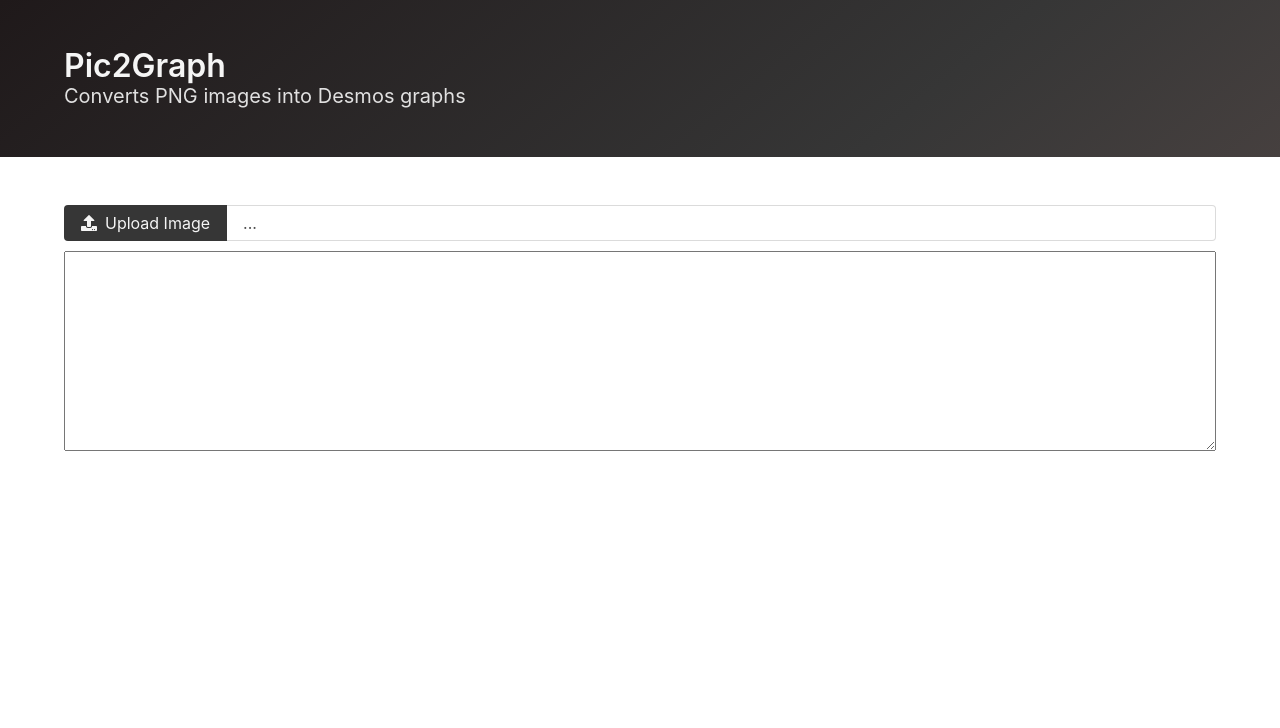
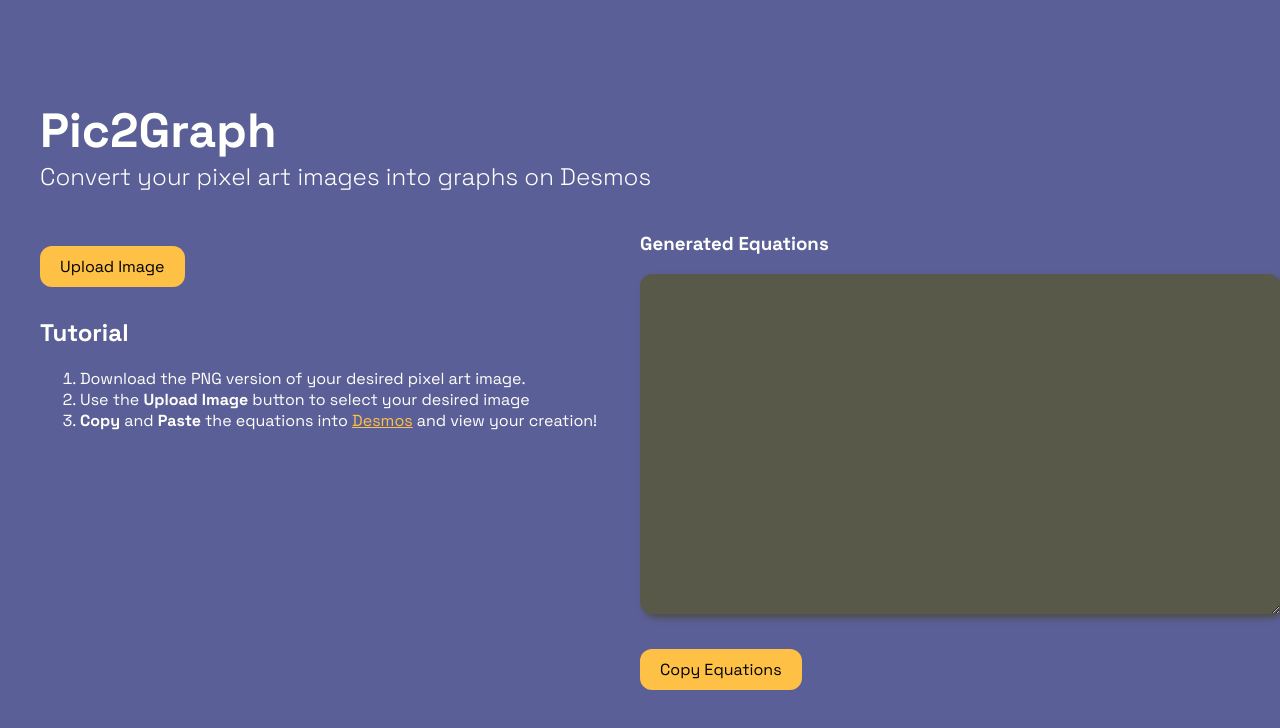
Before and after one commit to JinayJain/pic2graph, a plain HTML site: page index.html in a window 1280 px wide. Drawn offline with nearby package versions, Linux system fonts and the light colour scheme.

Commit message:
Update the website design with new color scheme

```diff
--- a/app.js
+++ b/app.js
@@ -2,9 +2,8 @@
 
 let thresh = 10;
 
-function processImg(){
-
-    var uploader = document.querySelector('input[type=file]').files[0];
+function processImg() {
+    var uploader = document.querySelector("input[type=file]").files[0];
     var canvas = document.getElementById("cnvs");
     var ctx = canvas.getContext("2d");
     var reader = new FileReader();
@@ -14,16 +13,18 @@
         img.src = reader.result;
     });
 
-    if(uploader){
+    if (uploader) {
         reader.readAsDataURL(uploader);
     }
 
     img.onload = () => {
-        document.getElementById('filename').innerText = uploader.name;
+        let output = document.querySelector("#result");
+        output.value = "";
+
+        document.getElementById("filename").innerText = uploader.name;
 
         canvas.width = img.width;
         canvas.height = img.height;
-
 
         ctx.drawImage(img, 0, 0, img.width, img.height);
         console.log("Image drawing complete.");
@@ -42,36 +43,39 @@
 
         console.log(pixels.data);
 
-
         // horizontal lines
 
-        for(let y = 0; y < pixels.height; y++){
+        for (let y = 0; y < pixels.height; y++) {
             let hasLine = false;
             let lineStart = -1;
-            for(let x = 0; x < pixels.width; x++){
+            for (let x = 0; x < pixels.width; x++) {
                 let pixLine = false;
-                for(let k = 0; k < 4; k++){
-                    if(Math.abs(getPixel(x, y, k) - getPixel(x, y+1, k)) >= thresh) {
+                for (let k = 0; k < 4; k++) {
+                    if (
+                        Math.abs(getPixel(x, y, k) - getPixel(x, y + 1, k)) >=
+                        thresh
+                    ) {
                         pixLine = true;
                         break;
                     }
                 }
 
-                if(pixLine){
-                    if(!hasLine){
+                if (pixLine) {
+                    if (!hasLine) {
                         hasLine = true;
                         lineStart = getX(x);
                     }
                 } else {
-                    if(hasLine){
+                    if (hasLine) {
                         lines.push({
                             dir: 1,
                             offset: getY(y) - 1,
                             start: lineStart,
-                            end: getX(x)
+                            end: getX(x),
                         });
-                        if(lines.length >= 5000){
-                            document.getElementById('filename').innerText = "Image too complex!";
+                        if (lines.length >= 5000) {
+                            document.getElementById("filename").innerText =
+                                "Image too complex!";
                             return;
                         }
 
@@ -85,7 +89,7 @@
                     dir: 1,
                     offset: getY(y) - 1,
                     start: lineStart,
-                    end: getX(pixels.width)
+                    end: getX(pixels.width),
                 });
 
                 hasLine = false;
@@ -93,35 +97,42 @@
         }
 
         // vertical lines
-        for(let x = 0; x < pixels.width; x++){
+        for (let x = 0; x < pixels.width; x++) {
             let hasLine = false;
             let lineStart = -1;
-            for(let y = pixels.height - 1; y >= 0; y--){
+            for (let y = pixels.height - 1; y >= 0; y--) {
                 let pixLine = false;
-                for(let k = 0; k < 4; k++){
-                    if(Math.abs(getPixel(x, y, k) - getPixel(x+1, y, k)) >= thresh) {
+                for (let k = 0; k < 4; k++) {
+                    if (
+                        Math.abs(getPixel(x, y, k) - getPixel(x + 1, y, k)) >=
+                        thresh
+                    ) {
                         pixLine = true;
                         break;
                     }
                 }
 
-                if(pixLine){
-                    if(!hasLine){
+                if (pixLine) {
+                    if (!hasLine) {
                         hasLine = true;
                         lineStart = getY(y);
                     }
                 } else {
-                    if(hasLine){
+                    if (hasLine) {
                         lines.push({
                             dir: 0,
                             offset: getX(x) + 1,
-                            start: lineStart-1,
-                            end: getY(y)-1
+                            start: lineStart - 1,
+                            end: getY(y) - 1,
                         });
 
-                        if(lines.length >= 5000){
+                        if (lines.length >= 5000) {
+                            document.getElementById("filename").innerText =
+                                "Image too complex!";
 
-                            document.getElementById('filename').innerText = "Image too complex!";
+                            output.value =
+                                "Image too complex! Try to reduce the resolution of the image.";
+
                             return;
                         }
 
@@ -133,48 +144,69 @@
                 lines.push({
                     dir: 0,
                     offset: getX(x) + 1,
-                    start: lineStart-1,
-                    end: getY(pixels.height)-1
+                    start: lineStart - 1,
+                    end: getY(pixels.height) - 1,
                 });
 
                 hasLine = false;
             }
         }
 
+        console.log("DONE! Created " + lines.length + " lines.");
 
-        console.log("DONE! Created " + lines.length + " lines.");
-        let output = document.querySelector("#output");
-
-        output.innerHTML = "";
+        output.value = "";
 
         lines.forEach((line) => {
-            output.innerHTML += getLineEquation(line);
+            output.value += getLineEquation(line);
         });
 
         output.select();
-        document.execCommand("copy");
-
-
-
     };
 }
 
-function getLineEquation(line){
-    if(line.dir == 0){
+async function copyToClipboard() {
+    var copyText = document.querySelector("#result");
+    await navigator.clipboard.writeText(copyText.value);
 
-        return "x = " + line.offset + "\\left\\{" + line.start + "\\le y \\le" + line.end + "\\right\\}\n";
+    var copyStatus = document.getElementById("copy-status");
+    copyStatus.innerText = "Copied!";
 
+    setTimeout(() => {
+        copyStatus.innerText = "";
+    }, 1000);
+}
+
+function getLineEquation(line) {
+    if (line.dir == 0) {
+        return (
+            "x = " +
+            line.offset +
+            "\\left\\{" +
+            line.start +
+            "\\le y \\le" +
+            line.end +
+            "\\right\\}\n"
+        );
     } else {
-
-        return "y = " + line.offset + "\\left\\{" + line.start + "\\le x \\le" + line.end + "\\right\\}\n";
-
+        return (
+            "y = " +
+            line.offset +
+            "\\left\\{" +
+            line.start +
+            "\\le x \\le" +
+            line.end +
+            "\\right\\}\n"
+        );
     }
 }
 
-function getPixel(i, j, c){
-
+function getPixel(i, j, c) {
     return pixels.data[j * 4 * pixels.width + 4 * i + c];
 }
 
-function getX(x) { return x - pixels.width/2; }
-function getY(y) { return -y + pixels.height/2; }
+function getX(x) {
+    return x - pixels.width / 2;
+}
+function getY(y) {
+    return -y + pixels.height / 2;
+}
--- a/index.html
+++ b/index.html
@@ -1,55 +1,68 @@
 <!DOCTYPE html>
 <html>
-
     <head>
         <meta charset="utf-8" />
         <meta name="viewport" content="width=device-width" />
-    <title>Pic2Graph</title>
-    <link rel="stylesheet" href="https://cdnjs.cloudflare.com/ajax/libs/bulma/0.7.4/css/bulma.min.css" />
-    <link rel="stylesheet" href="styles.css">
-    <script defer src="https://use.fontawesome.com/releases/v5.3.1/js/all.js"></script>
+        <title>Pic2Graph - Convert images into Desmos graphs</title>
+        <meta
+            name="description"
+            content="Convert your pixel art images into graphs on Desmos"
+        />
+        <link rel="stylesheet" href="styles.css" />
         <script src="app.js"></script>
     </head>
 
     <body>
-    <section class="hero is-dark is-bold">
-        <div class="hero-body">
-            <div class="container">
-                <h1 class="title">Pic2Graph</h1>
+        <div class="content">
+            <div class="header">
+                <h1>Pic2Graph</h1>
+                <p>Convert your pixel art images into graphs on Desmos</p>
             </div>
-            <div class="container">
-                <h1 class="subtitle">
-                    Converts PNG images into Desmos graphs
-                </h1>
+
+            <div class="two-column">
+                <div class="column">
+                    <p id="filename"></p>
+                    <!-- only accepts PNG images -->
+                    <label for="upload" id="upload-button">Upload Image</label>
+                    <input
+                        type="file"
+                        name="upload"
+                        id="upload"
+                        accept="image/png"
+                        onchange="processImg()"
+                        hidden
+                    />
+
+                    <div class="tutorial">
+                        <h2>Tutorial</h2>
+                        <ol>
+                            <li>
+                                Download the PNG version of your desired pixel
+                                art image.
+                            </li>
+                            <li>
+                                Use the <b>Upload Image</b> button to select
+                                your desired image
+                            </li>
+                            <li>
+                                <b>Copy</b> and <b>Paste</b> the equations into
+                                <a href="https://www.desmos.com/calculator"
+                                    >Desmos</a
+                                >
+                                and view your creation!
+                            </li>
+                        </ol>
                     </div>
                 </div>
-    </section>
 
-    <section class="section">
-        <div class="container">
-            <div class="file has-name is-fullwidth is-dark">
-                <label class="file-label">
-                    <input class="file-input" type="file" name="uploader" accept="image/x-png" onchange="processImg()">
-                    <span class="file-cta">
-                        <span class="file-icon">
-                            <i class="fas fa-upload"></i>
-                        </span>
-                        <span class="file-label">
-                            Upload Image
-                        </span>
-                    </span>
-                    <span class="file-name" id="filename">
-                        ...
-                    </span>
-                </label>
+                <div class="column">
+                    <h3>Generated Equations</h3>
+                    <textarea id="result"></textarea>
+                    <button onclick="copyToClipboard()">Copy Equations</button>
+                    <p id="copy-status"></p>
                 </div>
             </div>
-        <div class="container">
-            <textarea id="output"></textarea>
-            <canvas id="cnvs"></canvas>
         </div>
-    </section>
-
+        <canvas id="cnvs" hidden></canvas>
     </body>
-
 </html>
--- a/styles.css
+++ b/styles.css
@@ -1,5 +1,112 @@
-#output {
+@import url("https://fonts.googleapis.com/css2?family=Space+Grotesk:wght@300;400;700&display=swap");
+
+:root {
+    /* Color Palette */
+    --color-primary: #59594a;
+    --color-secondary: #5b5f97;
+    --color-accent: #ffc145;
+    --color-white: #fffffb;
+}
+
+body {
+    font-family: "Space Grotesk", sans-serif;
+    min-height: 100vh;
+    margin: 0;
+
+    background: var(--color-secondary);
+    color: var(--color-white);
+}
+
+button,
+#upload-button {
+    font-family: "Space Grotesk", sans-serif;
+    background-color: var(--color-accent);
+    color: black;
+    border: none;
+    border-radius: 12px;
+    padding: 10px 20px;
+    font-size: 1rem;
+}
+
+input[type="file"] {
+    display: none;
+}
+
+h1,
+h2,
+h3,
+h4,
+h5,
+h6 {
+    font-family: "Space Grotesk", sans-serif;
+    font-weight: 700;
+    margin-top: 0;
+}
+
+a {
+    color: var(--color-accent);
+}
+
+a:hover {
+    color: var(--color-primary);
+}
+
+.content {
+    max-width: 1200px;
+    margin: 0 auto;
+    padding: 20px 40px;
+    border-radius: 16px;
+}
+
+.header {
+    margin-top: 80px;
+    color: var(--color-white);
+}
+
+.header h1 {
+    font-size: 3rem;
+    font-weight: 700;
+    margin: 0;
+}
+
+.header p {
+    font-size: 1.5rem;
+    font-weight: 300;
+    margin: 0;
+}
+
+.two-column {
+    display: flex;
+    flex-direction: row;
+    margin-top: 40px;
+}
+
+.column {
+    flex: 1;
+}
+
+.tutorial {
+    margin-top: 40px;
+}
+
+#result {
     width: 100%;
-    height: 200px;
-    margin: 10px 0;
+    min-height: 300px;
+    resize: vertical;
+    font-family: "Space Grotesk", sans-serif;
+
+    padding: 20px;
+    border: none;
+
+    background-color: var(--color-primary);
+    color: var(--color-accent);
+    box-shadow: #4e4e49 4px 4px 6px;
+    border-radius: 12px;
+
+    margin-bottom: 30px;
+    line-height: 1.75em;
 }
+
+#filename {
+    font-size: 1.5rem;
+}
```
Lines whose indentation alone changed are shown as unchanged.
